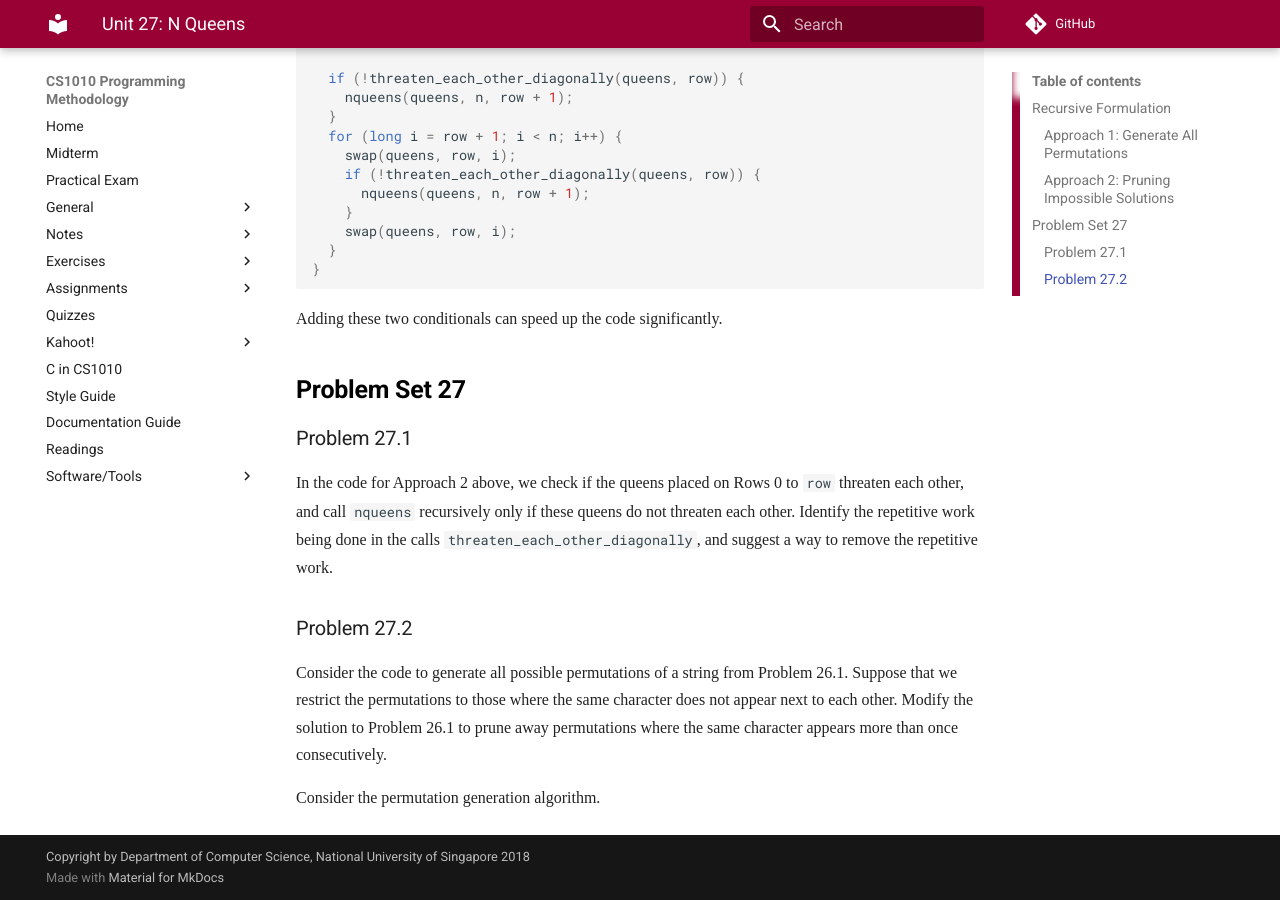
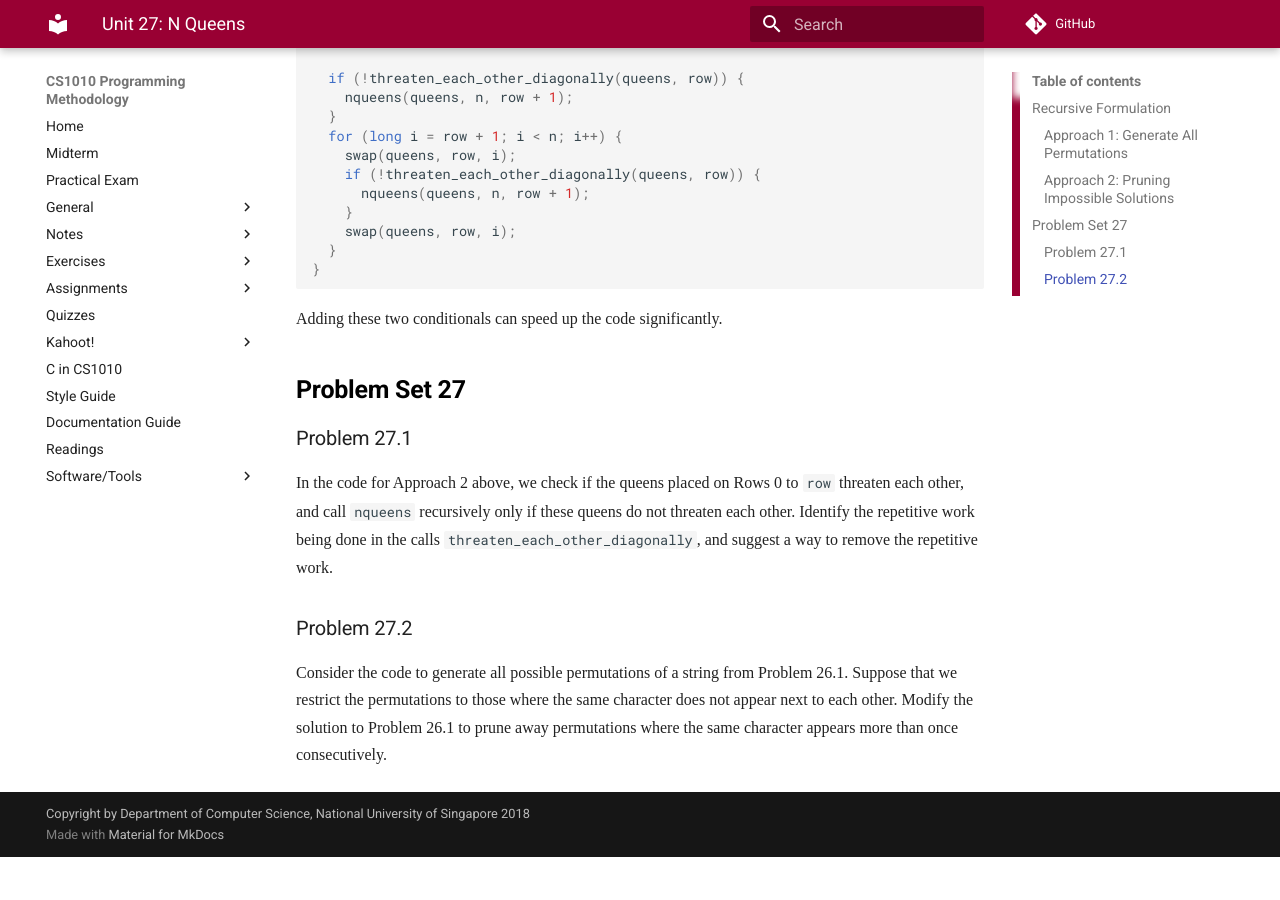
Before and after one commit to LL-Pengfei/CS1010-AY1819S1-Personal, an MkDocs documentation site: the page built from docs/27-queens.md, in a window 1280 px wide and 900 px high, scrolled down 2466 px. Built offline with MkDocs 1.6.1 and Material for MkDocs 9.7.7, drawn with Linux system fonts in a browser that asks for light colours; nearby versions of some CDN libraries; some web fonts are replaced; formulas are drawn with MathJax 3; comment, search, counter and statistics services are not loaded; old or Windows-style settings are respelled for this version of MkDocs; after the commit the page ends 3323 px from its top, so only the background shows below that.

Commit message:
Update 27-queens.md

```diff
--- a/docs/27-queens.md
+++ b/docs/27-queens.md
@@ -112,7 +112,3 @@ In the code for Approach 2 above, we check if the queens placed on Rows 0 to `ro
 ### Problem 27.2
 
 Consider the code to generate all possible permutations of a string from Problem 26.1.  Suppose that we restrict the permutations to those where the same character does not appear next to each other.  Modify the solution to Problem 26.1 to prune away permutations where the same character appears more than once consecutively.
-
-
-
-Consider the permutation generation algorithm.
```
